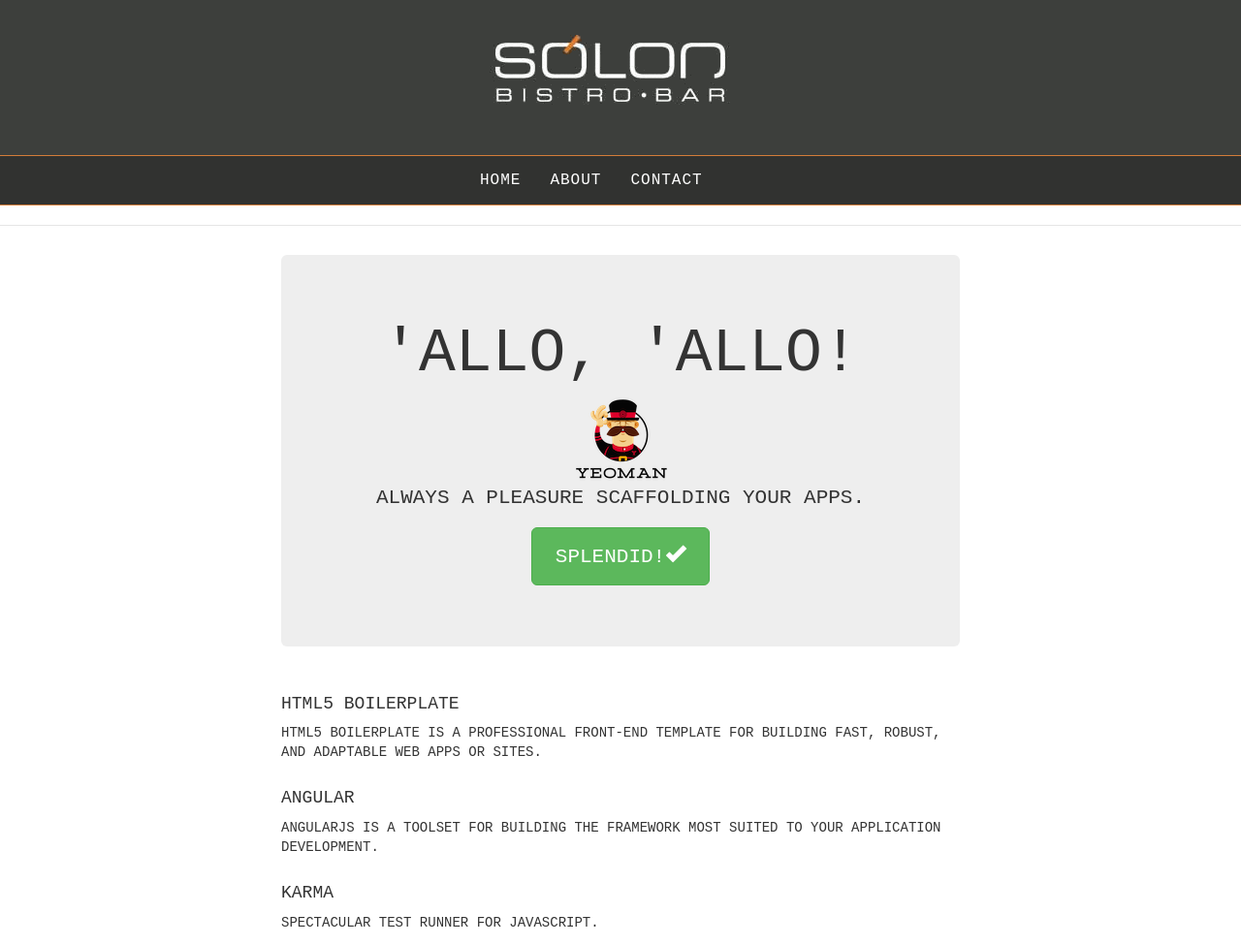
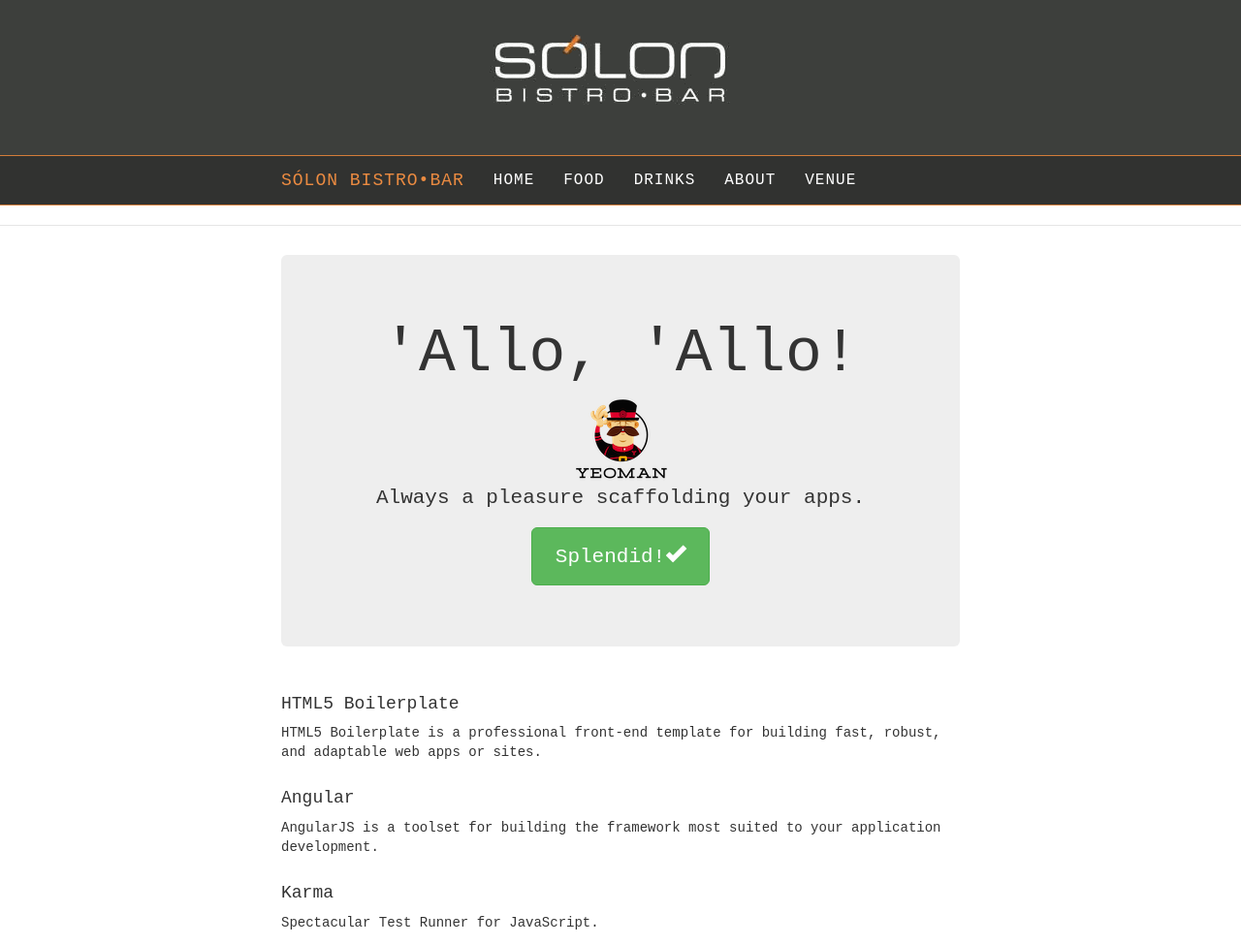
Before and after one commit to sonjajons/solon, a website: page solonWeb/app/index.html in a window 1280 px wide. Shown: the top 975 px of the page at 97% size. Drawn offline with nearby package versions, Linux system fonts and the light colour scheme; some packages are replaced by stand-ins of ours; files that its build step writes are made by us from their sources.

Commit message:
Uppercase for header only - listings

```diff
--- a/solonWeb/app/index.html
+++ b/solonWeb/app/index.html
@@ -40,15 +40,16 @@
               <span class="icon-bar"></span>
             </button>
 
-            <!-- <a class="navbar-brand" href="#/">Sólon</a> -->
+            <a class="navbar-brand" href="#/">Sólon Bistro•Bar</a>
           </div>
 
           <div class="collapse navbar-collapse" id="js-navbar-collapse">
-
             <ul class="nav navbar-nav">
               <li><a ng-href="#/">Home</a></li>
-              <li><a ng-href="#/about">About</a></li>
-              <li><a ng-href="#/">Contact</a></li>
+              <li><a ng-href="#/about">Food</a></li>
+              <li><a ng-href="#/">Drinks</a></li>
+              <li><a ng-href="#/">About</a></li>
+              <li><a ng-href="#/">Venue</a></li>
             </ul>
           </div>
         </div>
--- a/solonWeb/app/styles/main.css
+++ b/solonWeb/app/styles/main.css
@@ -1,7 +1,6 @@
 * {
   /*font-family: Georgia, serif;*/
   font-family: "Courier New", Courier, monospace;
-  text-transform: uppercase;
 }
 
 .solonBanner {
@@ -41,6 +40,7 @@
 .header {
   border-bottom: 1px solid #e5e5e5;
   margin-bottom: 10px;
+  text-transform: uppercase;
 }
 /* Make the masthead heading the same height as the navigation */
 .header h3 {
```
